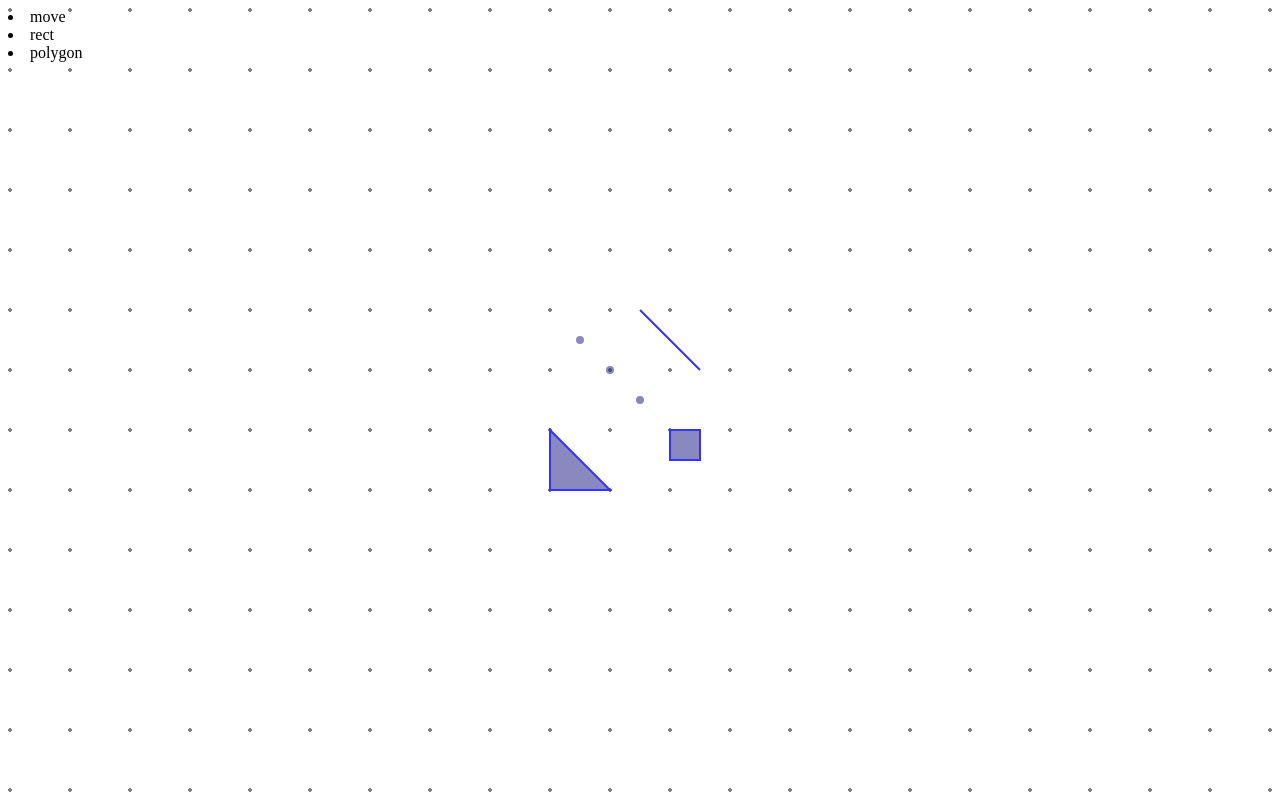
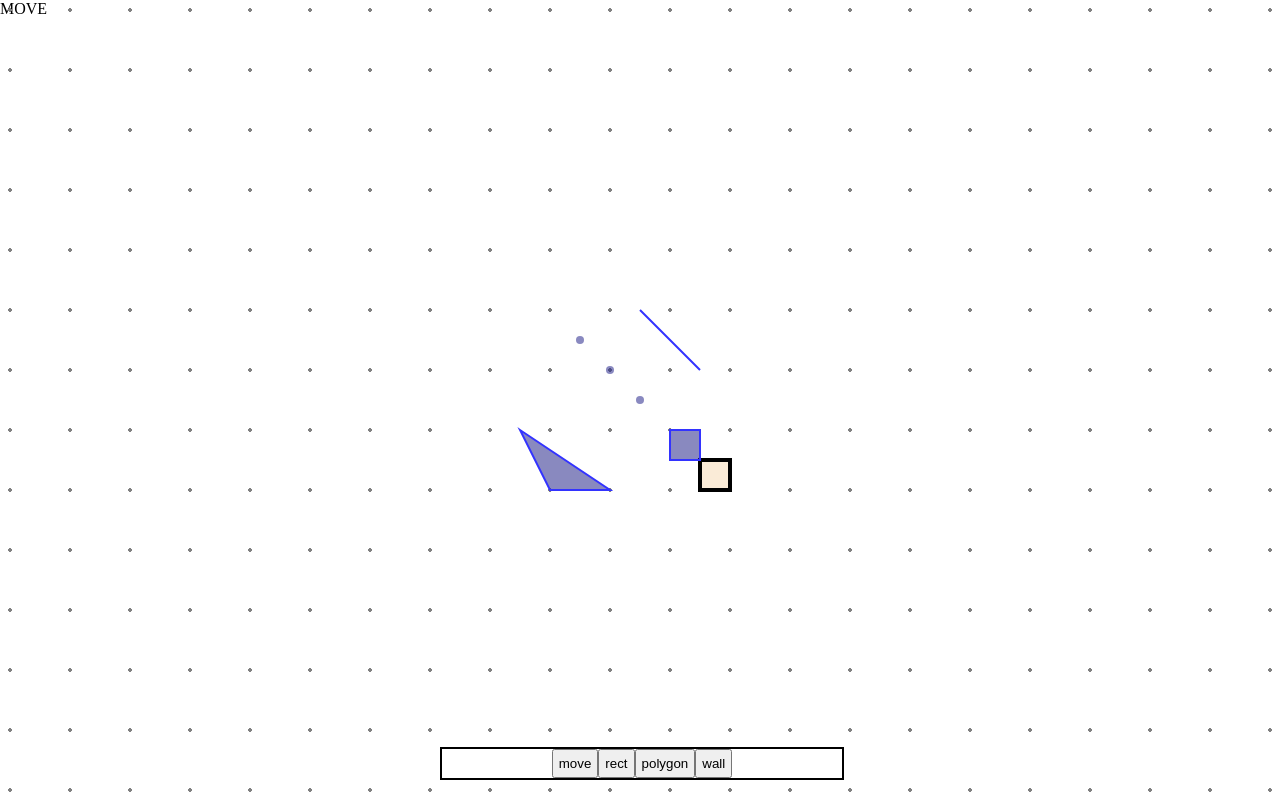
Before and after one commit to mroley1/twilight, an Angular app: page /1/edit in a window 1280 px wide. Built offline with nearby package versions, Linux system fonts and the light colour scheme.

Commit message:
dungeon drawer

```diff
--- a/package.json
+++ b/package.json
@@ -18,6 +18,7 @@
     "@angular/platform-browser": "^18.2.0",
     "@angular/platform-browser-dynamic": "^18.2.0",
     "@angular/router": "^18.2.0",
+    "paper": "^0.12.18",
     "rxjs": "~7.8.0",
     "tslib": "^2.3.0",
     "zone.js": "~0.14.10"
--- a/src/app/canvas/canvas.component.ts
+++ b/src/app/canvas/canvas.component.ts
@@ -1,4 +1,5 @@
 import { AfterViewInit, Component, ElementRef, HostListener, Signal, viewChild } from '@angular/core';
+import paperFull from 'paper';
 
 interface MarkupState {
   points: {x: number, y: number}[],
@@ -22,9 +23,13 @@ export class CanvasComponent implements AfterViewInit {
   private markupState: MarkupState = {
     points: [{x: -2, y: -2}, {x: -1, y: -1}, {x: 0, y: 0}],
     rects: [{startX: 1, startY: 1, endX: 2, endY: 2}],
-    polygons: [[{x: -3, y: 1}, {x: -1, y: 3}, {x: -3, y: 3}]],
+    polygons: [[{x: -4, y: 1}, {x: -1, y: 3}, {x: -3, y: 3}]],
     lines: [{startX: 0, startY: -3, endX: 2, endY: -1}]
   }
+
+  private dungeonState: string[] = [
+    "M2 2h1v1h-1v-1z"
+  ]
 
   private offsetX = 0
   private offsetY = 0
@@ -79,7 +84,7 @@ export class CanvasComponent implements AfterViewInit {
     this.context.setTransform(this.scale, 0, 0, this.scale, this.canvasWidth / 2, this.canvasHeight / 2);
 
     this.drawGrid()
-
+    this.drawDungeon()
     this.drawMarkup()
   }
 
@@ -110,7 +115,23 @@ export class CanvasComponent implements AfterViewInit {
     }
   }
 
-  drawMarkup() {
+  private drawDungeon() {
+    if (!this.context) {
+      return
+    }
+    this.context.save()
+    this.context.setTransform(this.scale * this.halfTileSize, 0, 0, this.scale * this.halfTileSize, (this.canvasWidth / 2) + (this.offsetX * this.scale), (this.canvasHeight / 2) + (this.offsetY * this.scale))
+    this.context.lineWidth = 20 / this.halfTileSize
+    this.context.fillStyle = "antiquewhite"
+    this.dungeonState.forEach((d) => {
+      const path = new Path2D(d)
+      this.context?.fill(path)
+      this.context?.stroke(path)
+    })
+    this.context.restore()
+  }
+
+  private drawMarkup() {
     if (!this.context) {
       return
     }
--- a/src/app/editor/editor.component.html
+++ b/src/app/editor/editor.component.html
@@ -1,7 +1,9 @@
 <app-canvas #canvas></app-canvas>
-<div #slate class="slate"></div>
+<div #slate class="slate {{EditorState[editorState]}}"></div>
 <div #toolbar class="toolbar">
-    <li>move</li>
-    <li>rect</li>
-    <li>polygon</li>
+    <button (click)="setState(EditorState.MOVE)">move</button>
+    <button (click)="setState(EditorState.RECT)">rect</button>
+    <button (click)="setState(EditorState.POLYGON)">polygon</button>
+    <button (click)="setState(EditorState.WALL)">wall</button>
 </div>
+{{EditorState[editorState]}}
--- a/src/app/editor/editor.component.scss
+++ b/src/app/editor/editor.component.scss
@@ -5,11 +5,31 @@
     width: 100%;
     height: 100%;
 
-    &:hover {
-        cursor: grab;
-    }
+    &.MOVE {
+        &:hover {
+            cursor: grab;
+        }
 
-    &:active {
-        cursor: grabbing;
+        &:active {
+            cursor: grabbing;
+        }
     }
 }
+
+.toolbar {
+    --width: 400px;
+    background-color: white;
+    position: fixed;
+    width: var(--width);
+    left: calc(50vw - calc(var(--width) / 2));
+    bottom: 20px;
+    display: flex;
+    flex-direction: row;
+    justify-content: center;
+    border: 2px solid black;
+
+    button {
+        padding: 5px;
+        cursor: pointer;
+    }
+}
--- a/src/app/editor/editor.component.ts
+++ b/src/app/editor/editor.component.ts
@@ -1,5 +1,6 @@
 import { AfterViewInit, Component, ElementRef, Input, Signal, viewChild } from '@angular/core';
 import { CanvasComponent } from "../canvas/canvas.component";
+import { EditorState } from './editorState';
 
 @Component({
   selector: 'app-editor',
@@ -9,10 +10,13 @@ import { CanvasComponent } from "../canvas/canvas.component";
   styleUrl: './editor.component.scss'
 })
 export class EditorComponent implements AfterViewInit {
+  EditorState = EditorState
 
   canvasComponentSignal: Signal<CanvasComponent> = viewChild.required('canvas')
   slateReferenceSignal: Signal<ElementRef<HTMLDivElement>> = viewChild.required('slate')
   mapId:number|undefined
+
+  editorState: EditorState = EditorState.MOVE
 
   @Input()
   set id(id: number) {
@@ -39,14 +43,7 @@ export class EditorComponent implements AfterViewInit {
     function wheel(event: WheelEvent) {
       canvasComponent.addScale(event.deltaY / (window.innerHeight * 4))
     }
-    function touchMove(event: TouchEvent) {
-      event.preventDefault()
-      if (event.touches.length === 2) {
-        console.log("pinch")
-      }
-    }
     slateElement.addEventListener("wheel", wheel)
-    slateElement.addEventListener("touchmove", touchMove)
 
     slateElement.addEventListener("pointermove", (event) => {
       event.preventDefault()
@@ -54,4 +51,8 @@ export class EditorComponent implements AfterViewInit {
     })
   }
 
+  public setState(state: EditorState) {
+    this.editorState = state;
+  }
+
 }
--- /dev/null
+++ b/src/app/editor/editorState.ts
@@ -0,0 +1,6 @@
+export enum EditorState {
+    MOVE,
+    RECT,
+    POLYGON,
+    WALL
+}
--- a/src/styles.scss
+++ b/src/styles.scss
@@ -1,6 +1,7 @@
 /* You can add global styles to this file, and also import other style files */
 
 body {
+    margin: 0;
     overscroll-behavior: none;
     touch-action: none;
 }
```
Also changed, not shown: 1 other file (tests, documents, lock files or other folders).
